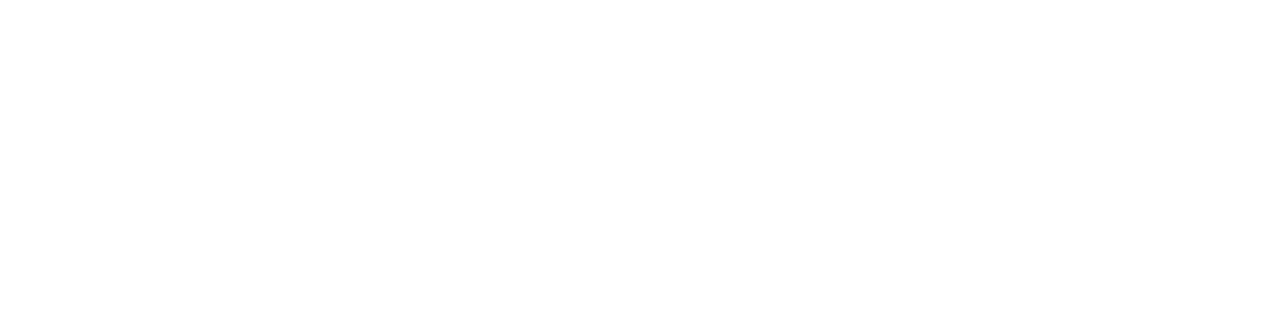
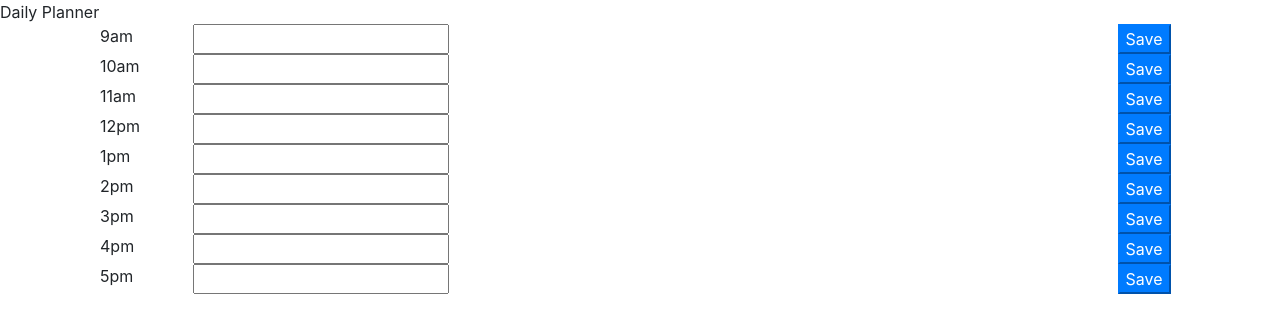
Before and after one commit to PattonParham/Day-Planner, a plain HTML site: page index.html in a window 1280 px wide. Drawn offline with nearby package versions, Linux system fonts and the light colour scheme.

Commit message:
Trying to get some code written

```diff
--- a/index.html
+++ b/index.html
@@ -1,14 +1,127 @@
 <!DOCTYPE html>
 <html lang="en">
-<head>
-    <meta charset="UTF-8">
-    <meta name="viewport" content="width=device-width, initial-scale=1.0">
-    <meta http-equiv="X-UA-Compatible" content="ie=edge">
-    <Link rel=“stylesheet” type=“text/css” href=“../assets/css/style.css”>
-    <title>Document</title>
-</head>
+    <head>
+        <meta charset="UTF-8" />
+        <meta name="viewport" content="width=device-width, initial-scale=1.0" />
+        <meta http-equiv="X-UA-Compatible" content="ie=edge" />
+        <link
+          rel="stylesheet"
+          href="https://stackpath.bootstrapcdn.com/bootstrap/4.3.1/css/bootstrap.min.css"
+        />
+        <link
+          rel="stylesheet"
+          href="https://use.fontawesome.com/releases/v5.8.1/css/all.css"
+          integrity="sha384-50oBUHEmvpQ+1lW4y57PTFmhCaXp0ML5d60M1M7uH2+nqUivzIebhndOJK28anvf"
+          crossorigin="anonymous"
+        />
+        <link
+          href="https://fonts.googleapis.com/css?family=Open+Sans&display=swap"
+          rel="stylesheet"
+        />
+        <link rel="stylesheet" href="style.css" />
+        <title>Work Day Scheduler</title>
+      </head>
 <body>
+    <header id = "header">Daily Planner</header>
+    <div id = "date"></div>
+<div class = "container" >
+    <div class = "col">
+        <div class = "row">
+            <div class = "col-1" id ="9am">9am</div>
+            <div class = "col-5">
+            <input class = "text" id = "Nine"></input>
+            </div>
+            <div class = "col-5" ></div>
+            <div class = "col-1">
+               <button class = "btn-primary" id = "nueve">Save</button>
+            </div>
+        </div>
+        <div class = "row">
+            <div class = "col-1" id ="10am">10am</div>
+            <div class = "col-5">
+            <input class = "text" id = "Ten"></input>
+            </div>
+            <div class = "col-5"  ></div>
+            <div class = "col-1">
+               <button class = "btn-primary" id = "diez">Save</button>
+            </div>
+        </div>
+        <div class = "row">
+            <div class = "col-1" id ="11am">11am</div>
+            <div class = "col-5">
+            <input class = "text" id = "Eleven"></input>
+            </div>
+            <div class = "col-5" ></div>
+            <div class = "col-1">
+               <button class = "btn-primary" id = "once">Save</button>
+            </div>
+        </div>
+        <div class = "row">
+            <div class = "col-1" id ="12pm">12pm</div>
+            <div class = "col-5">
+            <input class = "text" id = "Twelve"></input>
+            </div>
+            <div class = "col-5" ></div>
+            <div class = "col-1">
+               <button class = "btn-primary" id = "doce">Save</button>
+            </div>
+        </div>
+        <div class = "row">
+            <div class = "col-1" id ="1pm">1pm</div>
+            <div class = "col-5">
+            <input class = "text" id = "One"></input>
+            </div>
+            <div class = "col-5"></div>
+            <div class = "col-1">
+               <button class = "btn-primary" id = "uno">Save</button>
+            </div>
+        </div>
+        <div class = "row">
+            <div class = "col-1" id ="2pm">2pm</div>
+            <div class = "col-5">
+            <input class = "text" id = "Two"></input>
+            </div>
+            <div class = "col-5" ></div>
+            <div class = "col-1">
+               <button class = "btn-primary" id = "dos">Save</button>
+            </div>
+        </div>
+        <div class = "row">
+            <div class = "col-1" id ="3pm">3pm</div>
+            <div class = "col-5">
+            <input class = "text" id = "Three"></input>
+            </div>
+            <div class = "col-5" ></div>
+            <div class = "col-1">
+               <button class = "btn-primary" id = "tres">Save</button>
+            </div>
+        </div>
+        <div class = "row">
+            <div class = "col-1" id ="4pm">4pm</div>
+            <div class = "col-5">
+            <input class = "text" id = "Four"></input>
+            </div>
+            <div class = "col-5"></div>
+            <div class = "col-1">
+               <button class = "btn-primary" id = "cuatro">Save</button>
+            </div>
+        </div>
+        <div class = "row">
+            <div class = "col-1" id ="5pm">5pm</div>
+            <div class = "col-5">
+            <input class = "text" id = "Five"></input>
+            </div>
+            <div class = "col-5"></div>
+            <div class = "col-1">
+               <button class = "btn-primary" id = "cinco">Save</button>
+            </div>
+        </div>
+    </div>
+</div>
 
-    <script src="./script.js"></script>
+
+    <script src="script.js"></script>
+    <script src="https://code.jquery.com/jquery-3.4.1.min.js"></script>
+    <script src="https://cdnjs.cloudflare.com/ajax/libs/moment.js/2.24.0/moment.min.js"></script>
 </body>
 </html>
--- a/script.js
+++ b/script.js
@@ -0,0 +1,55 @@
+
+var TenAM = $("#Ten");
+var ElevenAM = $("Eleven");
+var TwelveAM = $("#Twelve");
+var OnePM = $("#One");
+var TwoPM = $("#Two");
+var ThreePM = $("#Three");
+var FourPM = $("#Four");
+var FivePM = $("#Five");
+
+
+
+
+//Current Date displayed. Use Date.getTime() to figure this out - scratch that
+//getFullYear(), getMonth(), getDate() are what I want to use
+//This should #%&*ing work, idk why it doesn't:
+
+//$("#date").text = (Day.getMonth()) + "/" + (Day.getDate()) + "/" + (Day.getFullYear());
+//document.getElementById("date").innerHTML = (Day.getMonth() + 1) + "/" + (Day.getDate()) + "/" + (Day.getFullYear());
+
+console.log(Day)
+
+
+//Function inputSubmit so that when the user types a string into the input
+//field for each time block it is displayed exactly as typed in the
+//correlatory display field
+//will use keydown for "enter" as an event to start the function
+//function inputSubmit(){
+//var Nine = $("#Nine")
+ //Nine.innerHTML = NineAM.onclick.Enter;
+ //Nine.text(NineAM);
+
+//}
+
+//Function Save to "save" the display data in the local storage, so that
+//when the page is refreshed, the display data (text from input data diplayed)
+//will remain in each block
+
+
+
+var btnNueve = $("#nueve");
+btnNueve.click(function(){
+    var NineAM = $("#Nine");
+jQuery.data(NineAM.html);
+//var valueNine;
+//Nine = NineAM.text;
+//switch ((btnNueve).index(this)){
+//case 0:
+//valueNine = $.data(Nine);
+});
+//NineAM.text(valueNine);
+
+
+//localStorage.setitem("9am","...")
+//$(#9am).val(localStorage(gettem))
```
